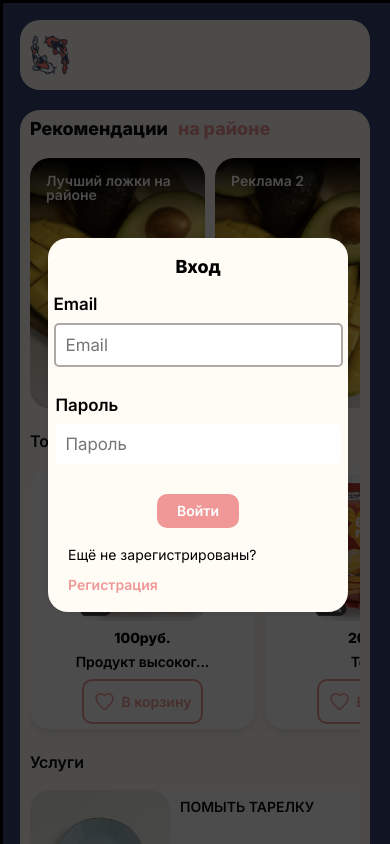
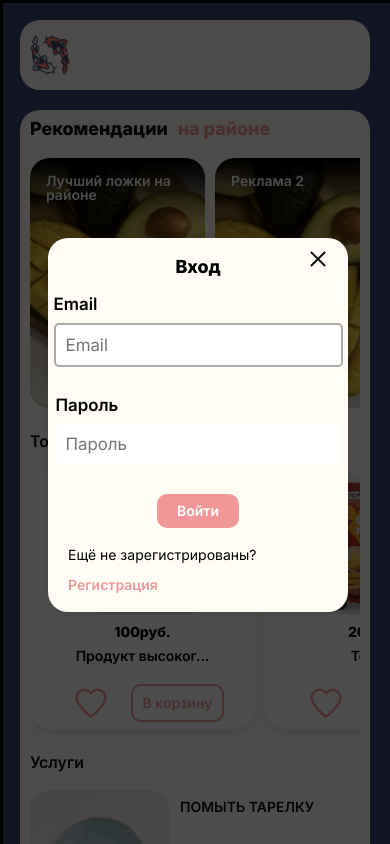
Before and after one commit to 13melisa13/arina-bs, a React app: page /login in a window 390 px wide. Shown: the top 844 px of the page. Built offline with nearby package versions, Linux system fonts and the light colour scheme.

Commit message:
fix: fix adaptive styles for modal and section

```diff
--- a/src/components/cards/product/Product.tsx
+++ b/src/components/cards/product/Product.tsx
@@ -45,11 +45,21 @@ export default function Product({...cardProps}: ProductProps) {
         <h3 className={styles.title}>{title.slice(0,15)}{title.length > 15 && '...'}</h3>
         {!count || count === 0 ?
             <div className={styles.manage}>
+                <UIButton
+
+                    img={'heart'}
+                     paddingTop={0}
+                     paddingAside={0}
+                    backgroundColor={'transparent'}
+
+                     onClick={() => {}}
+
+                    children={""} title={"Отложить"} />
                 <UIButton children={'В корзину'}
                           {...buttonProps}
                           onClick={() =>
                               dispatch(addProduct(new ProductType(title, id, price, imageUrl)))}
-                          imgBefore={'heart'}
+                          // imgBefore={'heart'}
 
                 />
             </div>
--- a/src/components/form/form.module.scss
+++ b/src/components/form/form.module.scss
@@ -4,10 +4,10 @@
     align-items: center;
     justify-content: center;
     margin: 0 auto;
-    box-sizing: border-box;
-    background-color: var(--main-white);
-    border-radius: 20px;
-    box-shadow: 0 0 10px rgba(0, 0, 0, 0.1);
+    //box-sizing: border-box;
+    //background-color: var(--main-white);
+    //border-radius: 20px;
+    //box-shadow: 0 0 10px rgba(0, 0, 0, 0.1);
 
     .text{
         display: flex;
@@ -17,8 +17,7 @@
 
     }
     @media screen and (min-width: 1440px){
-        width: 1000px;
-        padding: 80px;
+
         gap: 20px;
         .text{
             font: var(--font-simple-xl);
@@ -28,8 +27,8 @@
         }
     }
     @media screen and (max-width: 1440px){
-        width: 800px;
-        padding: 70px;
+        //width: 800px;
+        //padding: 70px;
         gap: 20px;
         .text{
             font: var(--font-simple-l);
@@ -39,8 +38,8 @@
         }
     }
     @media screen and (max-width: 1024px){
-        width: 600px;
-        padding: 50px;
+        //width: 600px;
+        //padding: 50px;
         gap: 20px;
         .text{
             font: var(--font-simple-m);
@@ -50,8 +49,8 @@
         }
     }
     @media screen and (max-width: 768px){
-        width: 400px;
-        padding: 30px;
+        //width: 400px;
+        //padding: 30px;
         gap: 10px;
         .text{
             font: var(--font-simple-s);
@@ -61,8 +60,8 @@
         }
     }
     @media screen and (max-width: 425px){
-        width: 300px;
-        padding: 20px;
+        //width: 300px;
+        //padding: 20px;
         gap: 20px;
         .text{
             font: var(--font-simple-xs);
--- a/src/components/modal/Modal.tsx
+++ b/src/components/modal/Modal.tsx
@@ -24,9 +24,14 @@ export default function Modal({ children }: ModalProps) {
     });
     return createPortal(
         <dialog className={styles.modal} ref={modal} id={"modal"} onClick={() => navigate(-1)}>
+
             <div className={styles.modalContent} onClick={e => e.stopPropagation()}>
                 {children}
+                <div  onClick={() => navigate(-1)}>
+                    <div className={styles.close}></div>
+                </div>
             </div>
+
         </dialog>, document.getElementById("modal_root") as HTMLElement
     );
 
--- a/src/components/modal/modal.module.scss
+++ b/src/components/modal/modal.module.scss
@@ -12,5 +12,86 @@
     z-index: 100;
 }
 .modalContent{
+    position: relative;
     z-index: 101;
+    box-sizing: border-box;
+    background-color: var(--main-white);
+    border-radius: 20px;
+    box-shadow: 0 0 10px rgba(0, 0, 0, 0.1);
 }
+.close{
+    position: absolute;
+    height: 2px;
+    cursor: pointer;
+    background: var(--main-black);
+    transform: rotate(45deg);
+}
+.close::before{
+    content: '';
+    position: absolute;
+    top: 0;
+    right: 0;
+    width: 100%;
+    height: 100%;
+    cursor: pointer;
+    background: var(--main-black);
+    transform: rotate(90deg);
+}
+@media screen and (min-width: 1440px){
+
+    .modalContent{
+        width: 1000px;
+        padding: 80px;
+    }
+    .close{
+        top: 40px;
+        right: 40px;
+        width: 20px;
+    }
+
+}
+@media screen and (max-width: 1440px){
+    .modalContent{
+        width: 800px;
+        padding: 70px;
+    }
+    .close{
+        top: 30px;
+        right: 30px;
+        width: 20px;
+    }
+}
+@media screen and (max-width: 1024px){
+    .modalContent{
+        width: 600px;
+        padding: 50px;
+    }
+    .close {
+        top: 20px;
+        right: 20px;
+        width: 20px;
+    }
+}
+@media screen and (max-width: 768px){
+    .modalContent{
+        width: 400px;
+        padding: 30px;
+    }
+    .close {
+        top: 20px;
+        right: 20px;
+        width: 20px;
+    }
+}
+@media screen and (max-width: 425px){
+    .modalContent{
+        width: 300px;
+        padding: 20px;
+    }
+    .close {
+        top: 20px;
+        right: 20px;
+        width: 20px;
+    }
+
+}
--- a/src/components/ui-button/UIButton.tsx
+++ b/src/components/ui-button/UIButton.tsx
@@ -1,6 +1,7 @@
 import { NavLink } from 'react-router-dom'
 import styles from './uibutton.module.scss'
 import clsx from "clsx";
+import {useLayoutEffect} from "react";
 
 
 type UIButtonProps = {
@@ -64,6 +65,7 @@ export const UIButton = ({
 		styles[`border-radius-${borderRadius}`],
 			styles[`text-align-${textAlign}`]
 	);
+
 	title = title || (children || '').toString()
 	return to ? (
 		<NavLink
--- a/src/components/ui-button/uibutton.module.scss
+++ b/src/components/ui-button/uibutton.module.scss
@@ -147,12 +147,13 @@
     top: 0;
     left: 0;
     box-sizing: border-box;
-    width: 1.5em;
-    height: 1.5em;
+    width: 1em;
+    height: 1em;
     background-repeat: no-repeat;
     background-position: center;
     background-size: contain;
-    margin-right: .5em;
+
+    //margin-right: .5em;
 }
 .img-cart {
     background-image: url("~/src/assets/images/cart.png");
@@ -161,11 +162,12 @@
     background-image: url("~/src/assets/images/heart.png");
 }
 .img-before::before{
+
   background-image: url("~/src/assets/images/heart.png");
 }
-.img-heart:hover{
-    background-image: url("~/src/assets/images/heart-hover.png");
-}
+//.img-heart:hover{
+//    background-image: url("~/src/assets/images/heart-hover.png");
+//}
 .img-search {
     background-image: url("~/src/assets/images/search-button.svg");
     background-size: 25% 25%;
```
